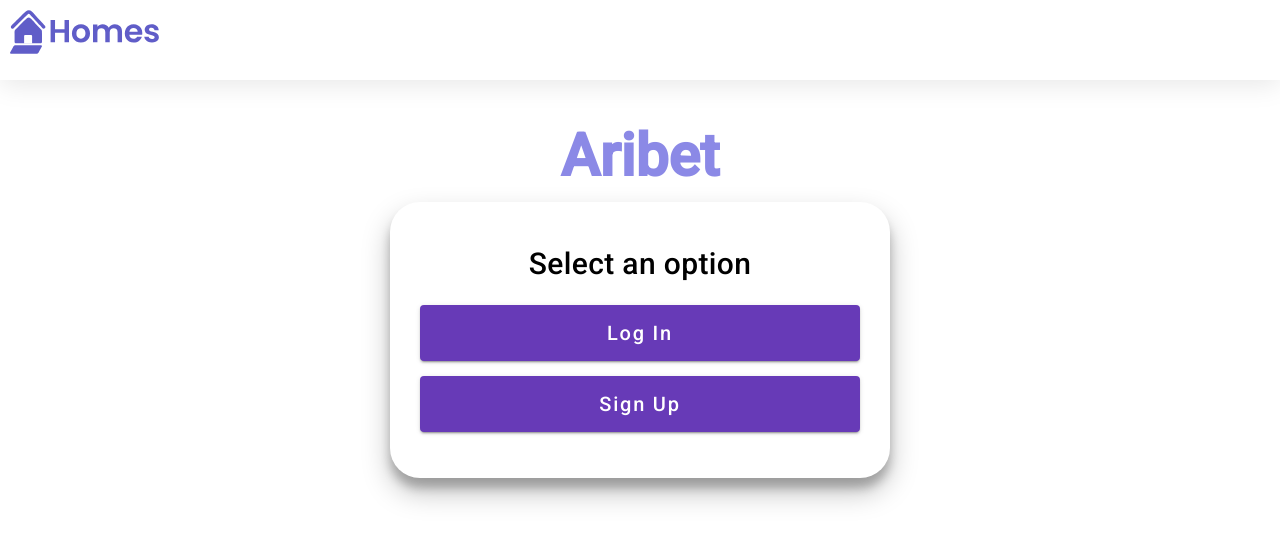
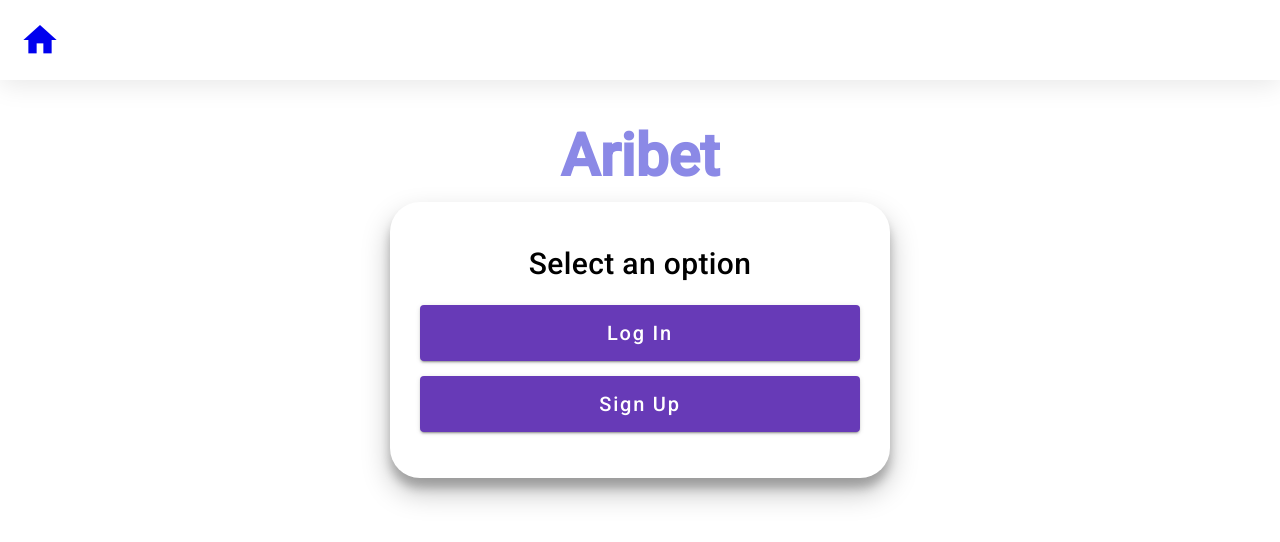
Before and after one commit to sirio-roberto/aribet-frontend-angular, an Angular app: page / in a window 1280 px wide. Shown: the top 542 px of the page. Built offline with nearby package versions, Linux system fonts and the light colour scheme; no server answers.

Commit message:
Adjusted home icon

```diff
--- a/src/app/app.component.css
+++ b/src/app/app.component.css
@@ -10,3 +10,10 @@ header {
 .content {
   padding: var(--content-padding);
 }
+
+mat-icon {
+  font-size: 40px;
+  width: 50px;
+  height: 60px;
+  padding: 10px;
+}
--- a/src/app/app.component.html
+++ b/src/app/app.component.html
@@ -1,14 +1,13 @@
 <main>
-  <a [routerLink]="['/']">
-    <header class="brand-name">
-      <img
-        class="brand-logo"
-        src="/assets/logo.svg"
-        alt="logo"
-        aria-hidden="true"
-      />
-    </header>
-  </a>
+  <header class="brand-name">
+    <a [routerLink]="['/']">
+      <mat-icon
+        aria-hidden="false"
+        aria-label="Example home icon"
+        fontIcon="home"
+      ></mat-icon>
+    </a>
+  </header>
   <section class="content">
     <router-outlet></router-outlet>
   </section>
--- a/src/app/app.component.ts
+++ b/src/app/app.component.ts
@@ -1,11 +1,12 @@
 import { Component } from '@angular/core';
 import { HomeComponent } from './home/home.component';
 import { RouterModule } from '@angular/router';
+import { MatIconModule } from '@angular/material/icon';
 
 @Component({
   selector: 'app-root',
   standalone: true,
-  imports: [HomeComponent, RouterModule],
+  imports: [HomeComponent, RouterModule, MatIconModule],
   templateUrl: './app.component.html',
   styleUrls: ['./app.component.css'],
 })
```
